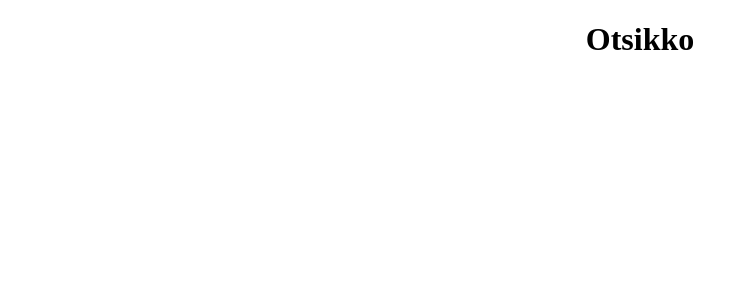
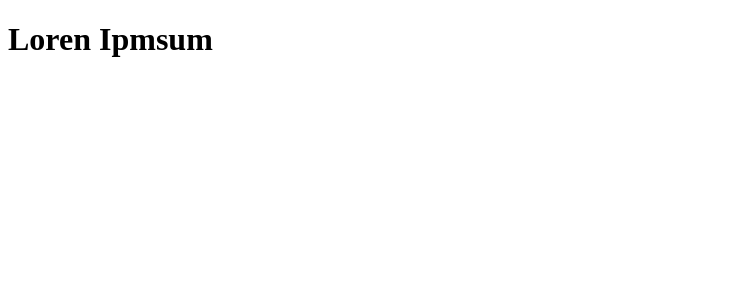
Before and after one commit to jounikivi/selainohjlemointi_react_project, a React (Create React App) app in the folder muistiinpanosovellus/: page / in a window 1280 px wide. Shown: the top 300 px of the page, without its empty margins (0-748 px from the left). Built offline with nearby package versions, Linux system fonts and the light colour scheme.

Commit message:
Update App.js

```diff
--- a/muistiinpanosovellus/src/App.js
+++ b/muistiinpanosovellus/src/App.js
@@ -1,9 +1,8 @@
-import './App.css';
 
 function App() {
   return (
     <div className="App">
-      <h1>Otsikko</h1>
+      <h1>Loren Ipmsum</h1>
     </div>
   );
 }
```
